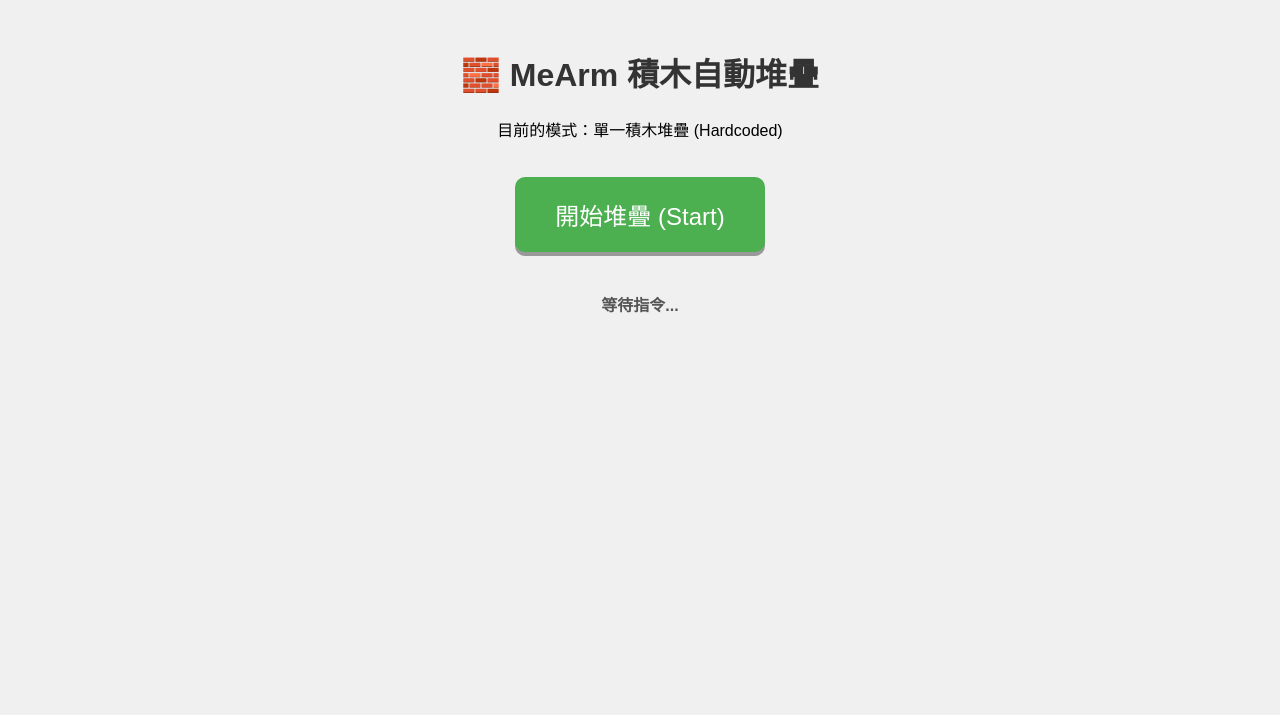
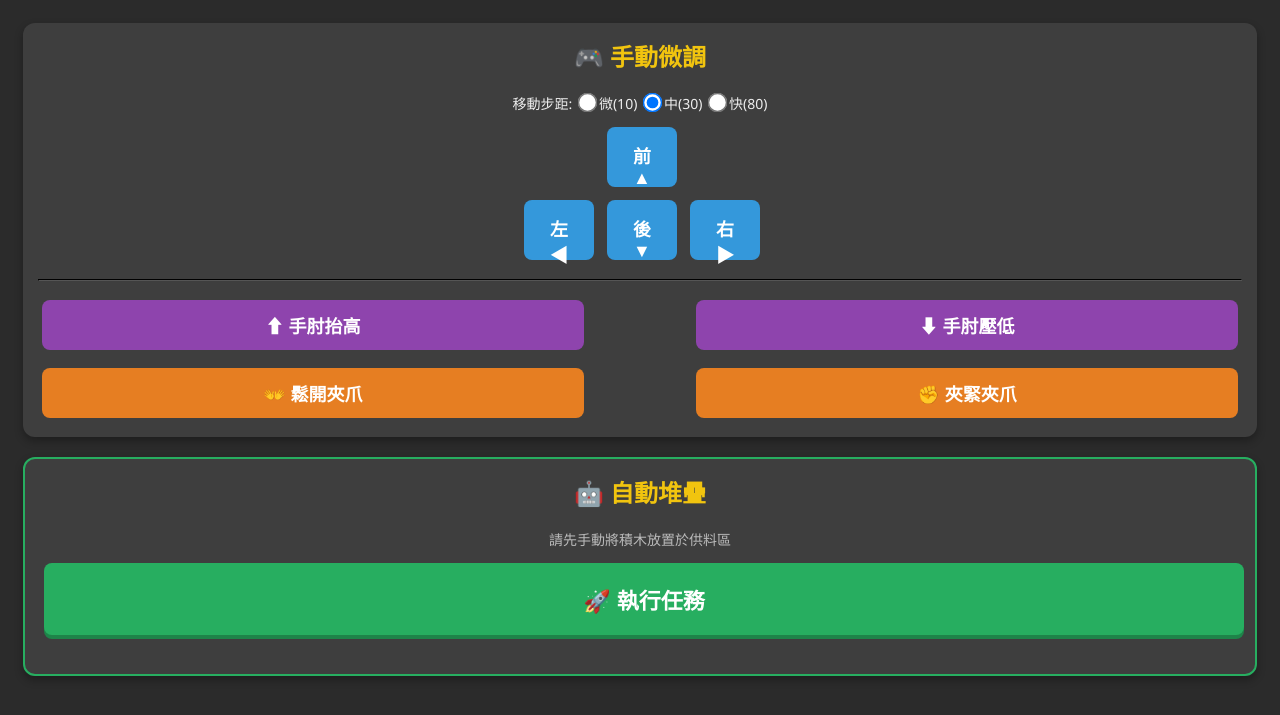
Before and after one commit to sdsfvvbn/cube-raspi, a Flask app: page / in a window 1280 px wide. Shown: the top 715 px of the page. Run offline with Flask 3, Linux system fonts and the light colour scheme.

Commit message:
Update index.html

```diff
--- a/templates/index.html
+++ b/templates/index.html
@@ -2,60 +2,143 @@
 <html lang="zh-TW">
 <head>
     <meta charset="UTF-8">
-    <meta name="viewport" content="width=device-width, initial-scale=1.0">
+    <meta name="viewport" content="width=device-width, initial-scale=1.0, maximum-scale=1.0, user-scalable=no">
     <title>MeArm 控制中心</title>
     <style>
-        body { font-family: Arial, sans-serif; text-align: center; padding: 20px; background-color: #f0f0f0; }
-        h1 { color: #333; }
-        .btn {
-            background-color: #4CAF50; /* Green */
+        body {
+            font-family: 'Segoe UI', Tahoma, Geneva, Verdana, sans-serif;
+            background-color: #2b2b2b;
+            color: #eee;
+            text-align: center;
+            padding: 15px;
+            user-select: none; /* 防止連點反白 */
+        }
+        h2 { color: #f1c40f; margin-top: 0; }
+
+        .panel {
+            background: #3e3e3e;
+            border-radius: 12px;
+            padding: 15px;
+            margin-bottom: 20px;
+            box-shadow: 0 4px 8px rgba(0,0,0,0.3);
+        }
+
+        /* 按鈕樣式 */
+        button {
             border: none;
+            border-radius: 8px;
             color: white;
-            padding: 20px 40px;
-            text-align: center;
-            text-decoration: none;
-            display: inline-block;
-            font-size: 24px;
-            margin: 20px 2px;
-            cursor: pointer;
-            border-radius: 10px;
-            box-shadow: 0 4px #999;
+            font-size: 18px;
+            font-weight: bold;
+            padding: 15px;
+            margin: 4px;
+            touch-action: manipulation; /* 優化觸控 */
+            transition: transform 0.1s;
         }
-        .btn:active {
-            background-color: #3e8e41;
-            box-shadow: 0 2px #666;
-            transform: translateY(2px);
+        button:active { transform: scale(0.96); opacity: 0.9; }
+
+        .btn-dir { background-color: #3498db; width: 70px; height: 60px; }
+        .btn-action { background-color: #e67e22; width: 45%; padding: 12px; }
+        .btn-auto {
+            background-color: #27ae60;
+            width: 100%;
+            padding: 20px;
+            font-size: 22px;
+            box-shadow: 0 4px #1e8449;
         }
-        #status { margin-top: 20px; font-weight: bold; color: #555; }
+        .btn-auto:active { box-shadow: 0 2px #1e8449; transform: translateY(2px); }
+
+        /* 十字鍵網格 */
+        .d-pad {
+            display: grid;
+            grid-template-columns: 1fr 1fr 1fr;
+            gap: 5px;
+            max-width: 240px;
+            margin: 10px auto;
+        }
+        .empty { visibility: hidden; }
+
+        /* 速度選單 */
+        .speed-control { margin-bottom: 10px; font-size: 14px; }
+        input[type=radio] { transform: scale(1.5); margin: 0 5px; }
+
+        #status { height: 20px; color: #f39c12; font-weight: bold; }
     </style>
 </head>
 <body>
 
-    <h1>🧱 MeArm 積木自動堆疊</h1>
-    <p>目前的模式：單一積木堆疊 (Hardcoded)</p>
+    <div class="panel">
+        <h2>🎮 手動微調</h2>
 
-    <button class="btn" onclick="startStacking()">開始堆疊 (Start)</button>
+        <div class="speed-control">
+            移動步距:
+            <label><input type="radio" name="step" value="10">微(10)</label>
+            <label><input type="radio" name="step" value="30" checked>中(30)</label>
+            <label><input type="radio" name="step" value="80">快(80)</label>
+        </div>
 
-    <div id="status">等待指令...</div>
+        <div class="d-pad">
+            <div class="empty"></div>
+            <button class="btn-dir" onclick="move('shoulder', 1)">前<br>▲</button>
+            <div class="empty"></div>
+
+            <button class="btn-dir" onclick="move('base', 1)">左<br>◀</button>
+            <button class="btn-dir" onclick="move('shoulder', -1)">後<br>▼</button>
+            <button class="btn-dir" onclick="move('base', -1)">右<br>▶</button>
+        </div>
+
+        <hr style="border-color:#555; margin: 15px 0;">
+
+        <div style="display: flex; justify-content: space-between; margin-bottom: 10px;">
+            <button class="btn-action" style="background:#8e44ad" onclick="move('elbow', -1)">⬆ 手肘抬高</button>
+            <button class="btn-action" style="background:#8e44ad" onclick="move('elbow', 1)">⬇ 手肘壓低</button>
+        </div>
+        <div style="display: flex; justify-content: space-between;">
+            <button class="btn-action" onclick="move('gripper', -1)">👐 鬆開夾爪</button>
+            <button class="btn-action" onclick="move('gripper', 1)">✊ 夾緊夾爪</button>
+        </div>
+    </div>
+
+    <div class="panel" style="border: 2px solid #27ae60;">
+        <h2>🤖 自動堆疊</h2>
+        <p style="font-size: 14px; color: #bbb; margin-bottom: 10px;">請先手動將積木放置於供料區</p>
+        <button class="btn-auto" onclick="startAuto()">🚀 執行任務</button>
+        <div id="status"></div>
+    </div>
 
     <script>
-        function startStacking() {
-            document.getElementById("status").innerText = "🔧 機器手臂運作中，請勿靠近...";
+        // 取得目前設定的步距
+        function getStep() {
+            return parseInt(document.querySelector('input[name="step"]:checked').value);
+        }
 
-            fetch('/start', { method: 'POST' })
-            .then(response => {
-                if (response.ok) {
-                    document.getElementById("status").innerText = "✅ 堆疊完成！";
-                } else {
-                    document.getElementById("status").innerText = "❌ 發生錯誤";
-                }
+        // 手動控制 API
+        function move(axis, dir) {
+            let step = getStep() * dir;
+            // 根據你的硬體，若方向相反請在這裡加負號，例如: if(axis==='shoulder') step = -step;
+
+            fetch('/move', {
+                method: 'POST',
+                headers: { 'Content-Type': 'application/json' },
+                body: JSON.stringify({ axis: axis, step: step })
+            });
+        }
+
+        // 自動堆疊 API
+        function startAuto() {
+            let status = document.getElementById("status");
+            status.innerText = "⏳ 機器人運作中，請勿靠近...";
+
+            fetch('/auto_stack', { method: 'POST' })
+            .then(res => res.json())
+            .then(data => {
+                status.innerText = "✅ 任務完成！";
+                setTimeout(() => status.innerText = "", 3000);
             })
-            .catch(error => {
-                console.error('Error:', error);
-                document.getElementById("status").innerText = "❌ 連線錯誤";
+            .catch(err => {
+                status.innerText = "❌ 錯誤：無法連線";
             });
         }
     </script>
-
 </body>
 </html>
```
